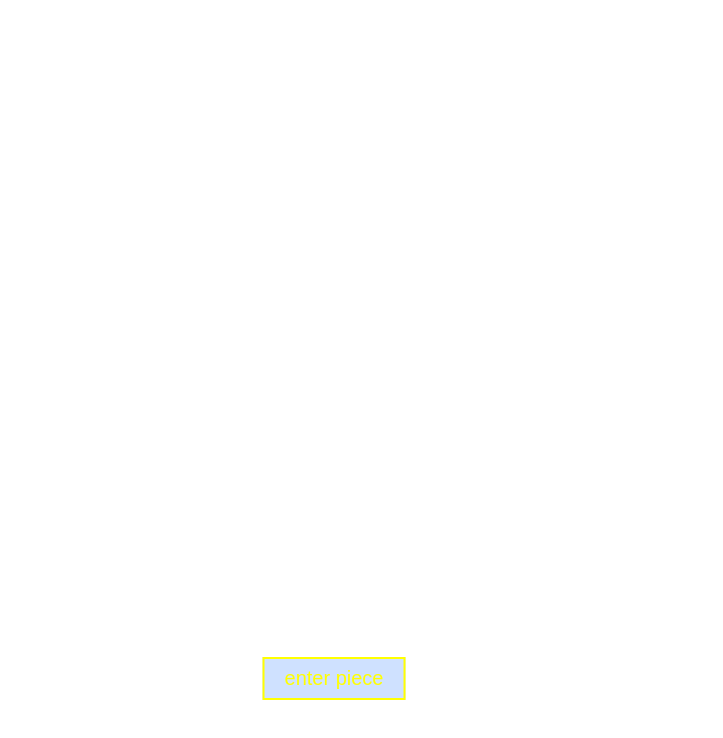
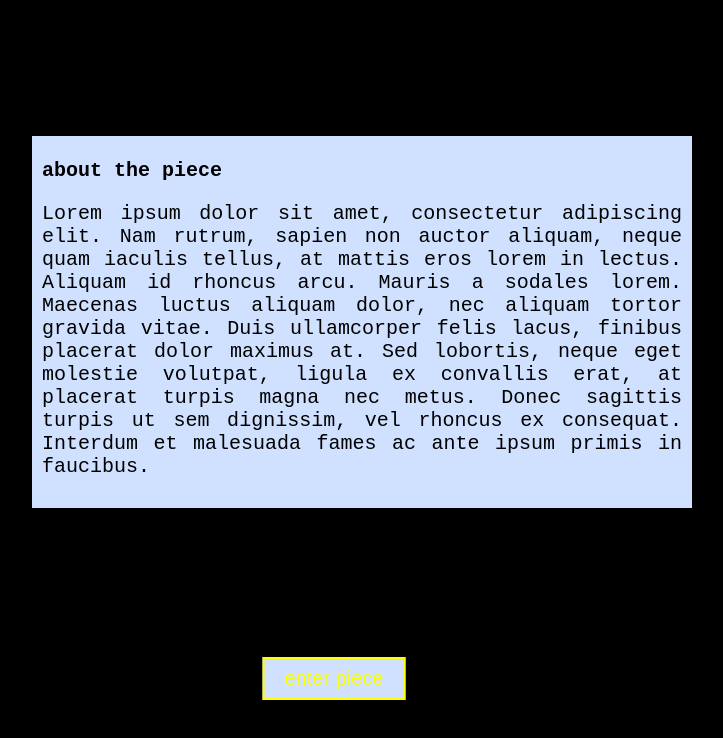
Before and after one commit to tom0000000/diyexhibition, a plain HTML site: page groups/apljk/pieceIntro.html in a window 1280 px wide. Shown: the whole page, without its empty margins (306-1029 px from the left). Drawn offline with Linux system fonts and the light colour scheme.

Commit message:
Update style.css

```diff
--- a/groups/apljk/style.css
+++ b/groups/apljk/style.css
@@ -1,5 +1,5 @@
 body{
-  background-color: #ffffff;
+  background-color: #000000;
   color: black;
   font-family: Helvetica;
 }
@@ -50,11 +50,13 @@ button:active{
 
 .textpost{
   background-color: #cfe1ff;
-  position: fixed;
+  position: absolute;
+  width: 50%;
+  margin-top: 10%;
   padding:10px 10px;
   font-size:20px;
   text-align: justify;
-  transform:translate(-120%);
+  transform:translate(50%);
   font-family:monospace;
 }
 
```
